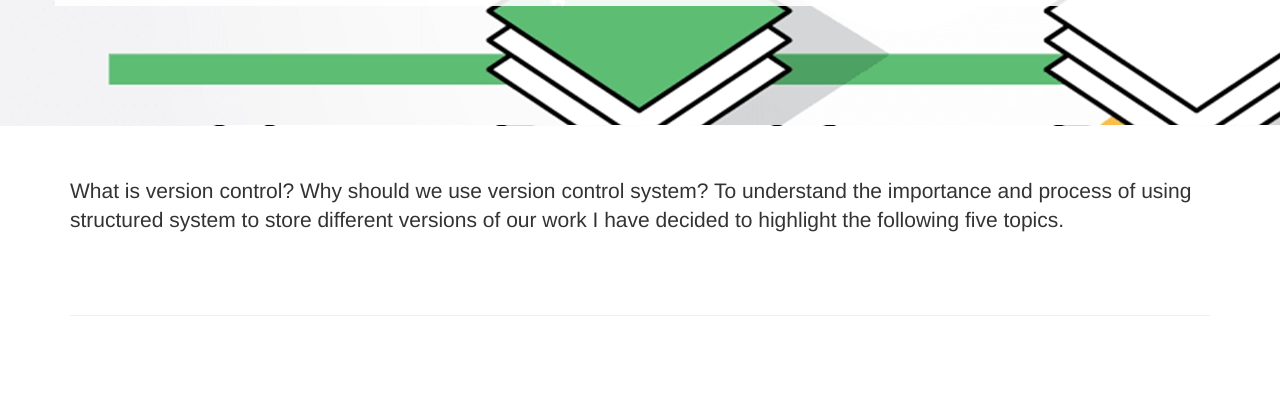
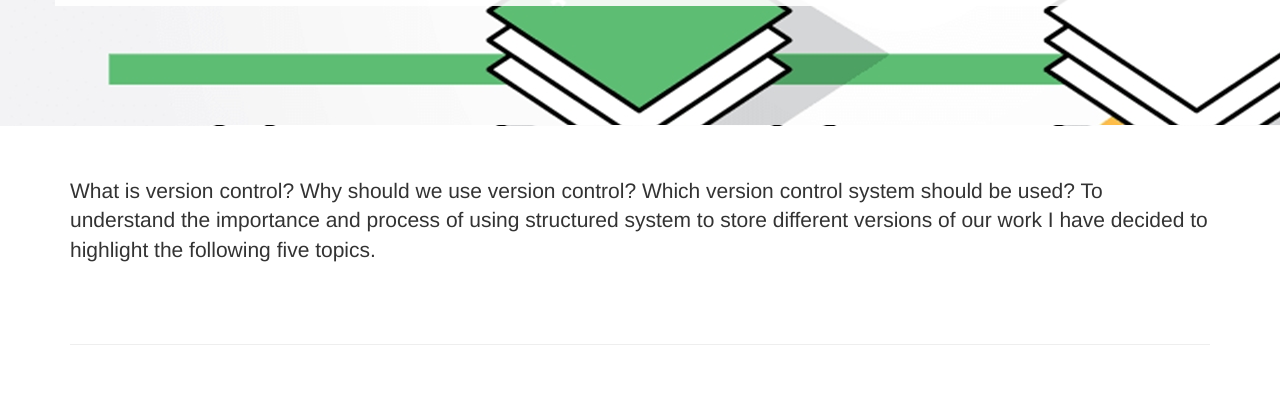
Before and after one commit to jirist/lesson3_VersionControl, a plain HTML site: page Lesson3_Highlights/index.html in a window 1280 px wide. Shown: the part 325-718 px from the top of the page. Drawn offline with Linux system fonts and the light colour scheme.

Commit message:
edits lead

```diff
--- a/Lesson3_Highlights/index.html
+++ b/Lesson3_Highlights/index.html
@@ -88,7 +88,7 @@
 
         <div class="lead">
             <p>
-                What is version control? Why should we use version control system? To understand the importance and process of using structured system to store different versions of our work I have decided to highlight the following five topics.
+                What is version control? Why should we use version control? Which version control system should be used? To understand the importance and process of using structured system to store different versions of our work I have decided to highlight the following five topics.
             </p>
         </div>
 
```
